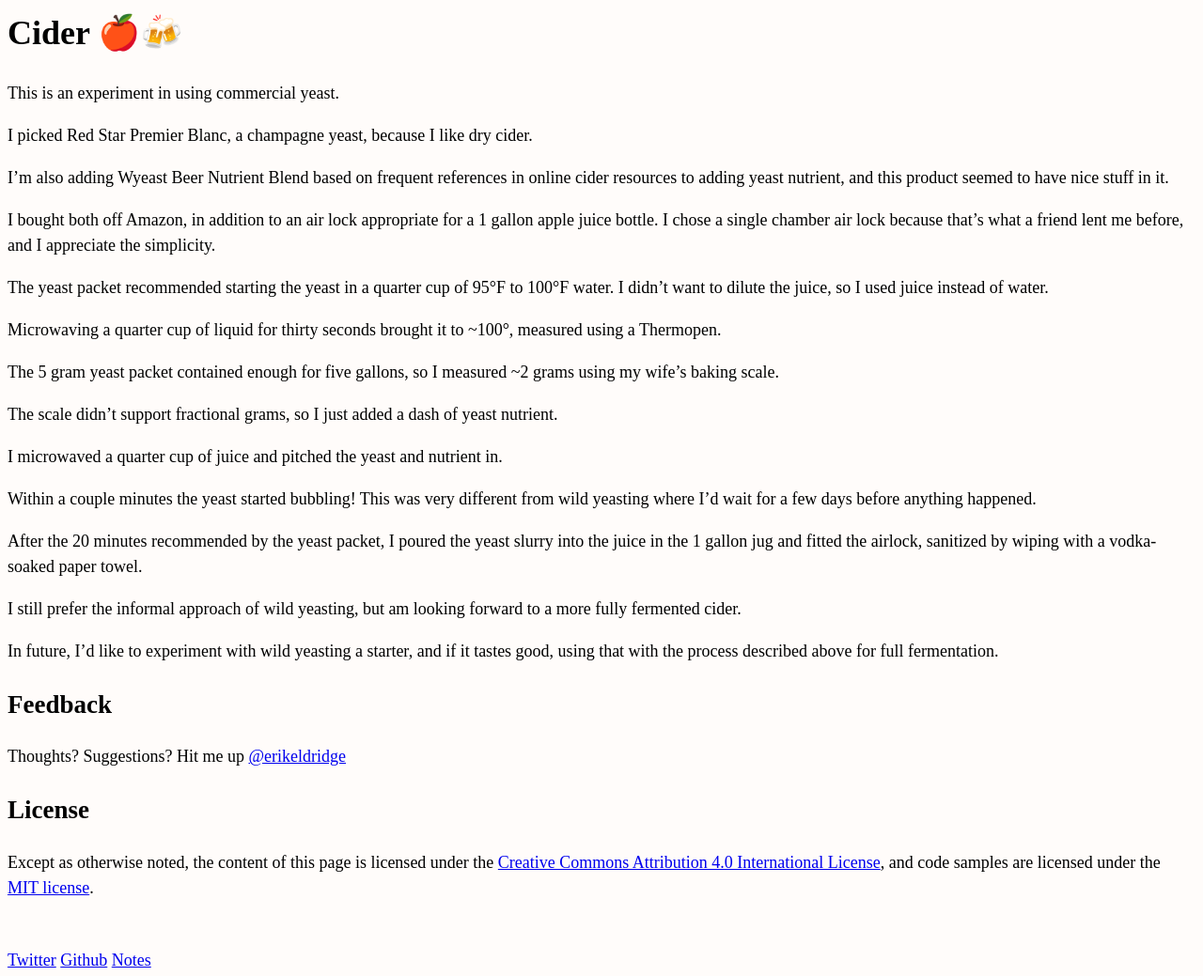
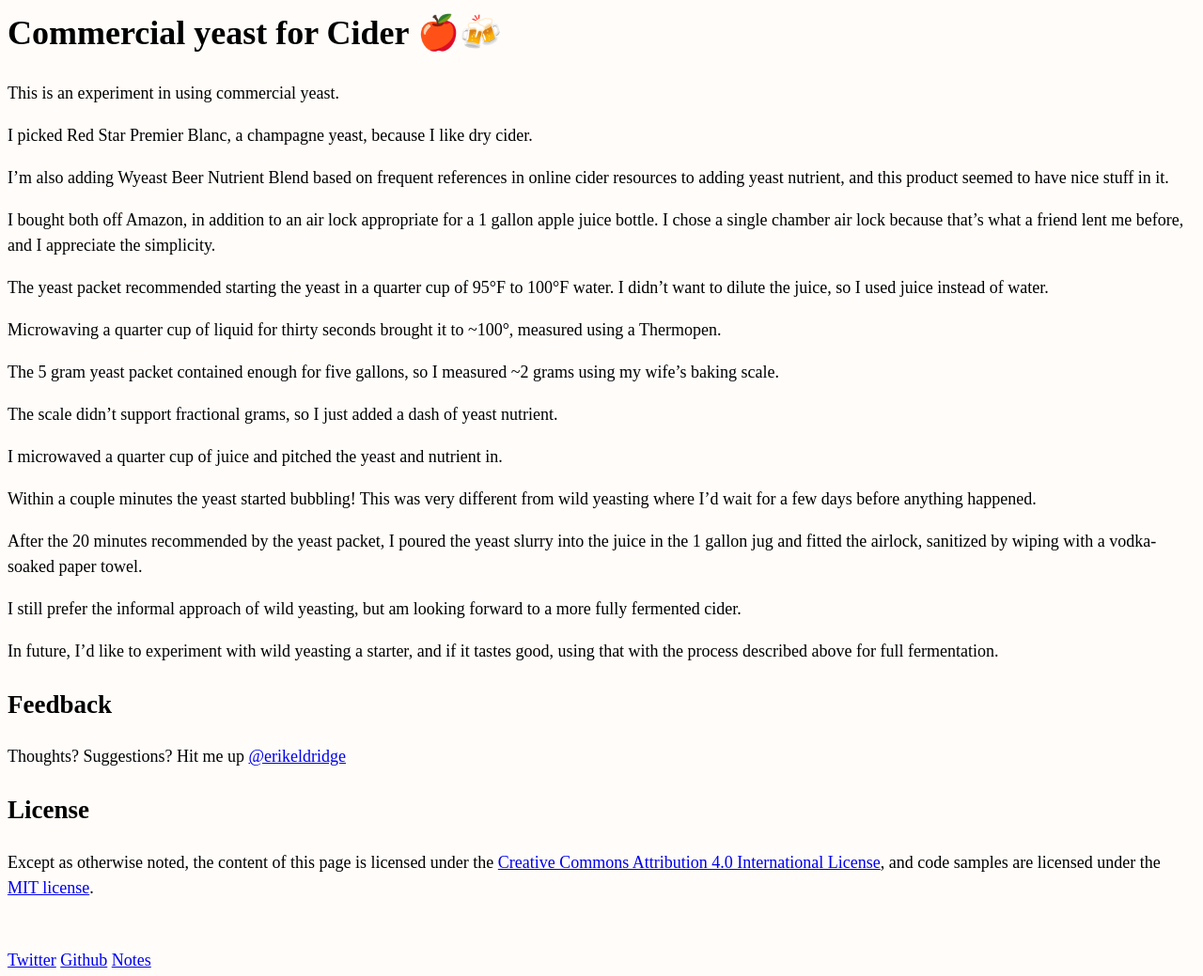
Before and after one commit to erikeldridge/erikeldridge.github.com, a Jekyll site: the page built from _posts/2018-07-28-commercial-yeast.md, in a window 1280 px wide. Shown: the whole page at 94% size. Built offline with Jekyll 4.4.1, drawn with Linux system fonts in a browser that asks for light colours; nearby versions of some CDN libraries.

Commit message:
Update from Forestry.io - Updated 2018-07-28-commercial-yeast.md

```diff
--- a/_posts/2018-07-28-commercial-yeast.md
+++ b/_posts/2018-07-28-commercial-yeast.md
@@ -1,8 +1,8 @@
 ---
-title: "Cider \U0001F34E\U0001F37B"
+title: "Commercial yeast for Cider \U0001F34E\U0001F37B"
 layout: post
-date: 2018-07-28 16:17:15 -0700
-update: 2018-07-28 00:00:00 -0700
+date: 2018-07-28 23:17:15 +0000
+update: 2018-07-28 07:00:00 +0000
 tags: []
 
 ---
```
Also changed, not shown: .forestry/front_matter/templates/post.yml.
